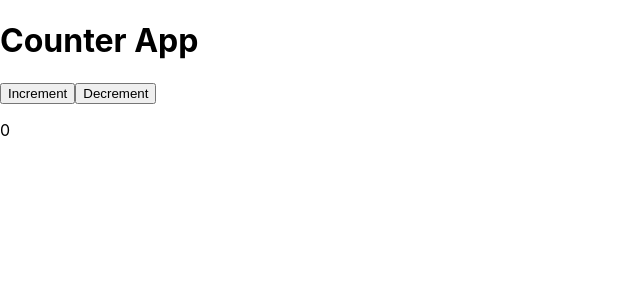
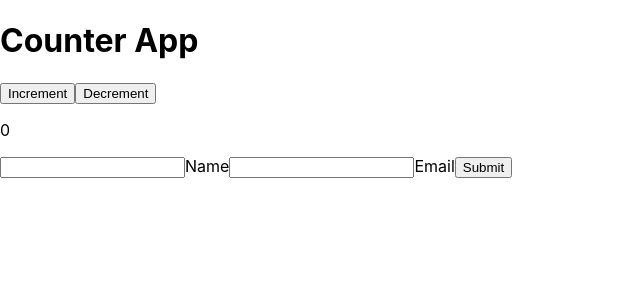
Before and after one commit to Parameshwaran-P/ReactJS_Interview_Questions, a React (Create React App) app: page / in a window 1280 px wide. Shown: the top 300 px of the page, without its empty margins (0-640 px from the left). Built offline with nearby package versions, Linux system fonts and the light colour scheme.

Commit message:
2.MyForm using controlled components

```diff
--- a/src/App.js
+++ b/src/App.js
@@ -1,10 +1,12 @@
 import React from 'react'
 import CounterApp from './components/CounterApp'
+import MyForm from './components/MyForm'
 
 const App = () => {
   return (
     <div>
       <CounterApp/>
+      <MyForm/>
     </div>
   )
 }
--- /dev/null
+++ b/src/components/MyForm.jsx
@@ -0,0 +1,25 @@
+import React, { useState } from 'react'
+
+const MyForm = () => {
+  const [input, setInput] = useState({})
+    const handleClick = (e) => {
+        e.preventDefault()
+        console.log(input);
+    }
+    const handleChange = (e) =>{
+      const {name, value} = e.target
+      setInput((prev)=>{return {...prev, [name]: value}})
+    }
+  return (
+    <div>
+        {/* using contro component */}
+        <form onSubmit={handleClick}>
+            <label><input type="text" onChange={handleChange} value={input.name} name='name'/>Name</label>
+            <label><input type="text" onChange={handleChange} value={input.email} name='email'/>Email</label>
+            <button type='submit'>Submit</button>
+        </form>
+    </div>
+  )
+}
+
+export default MyForm;
```
